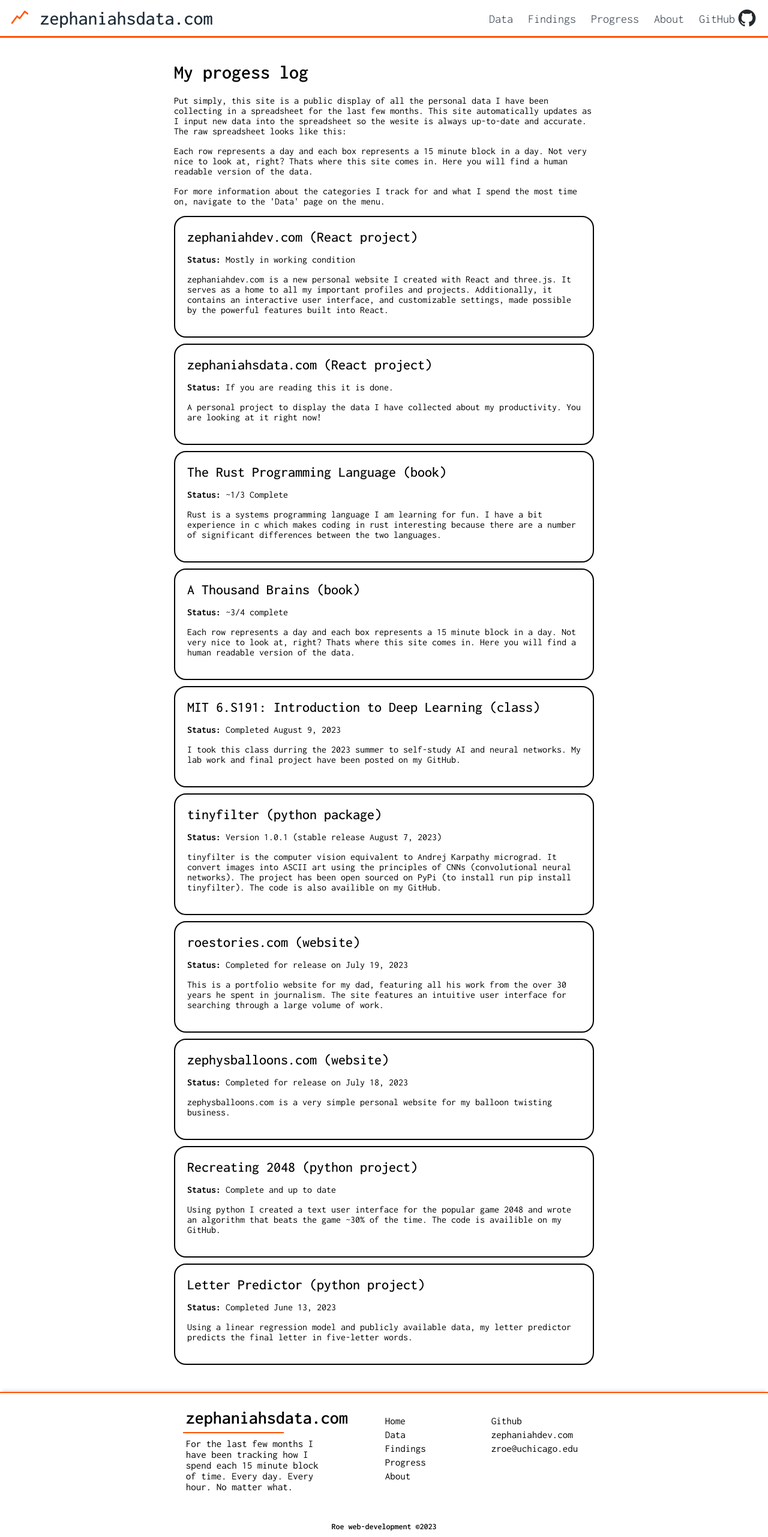
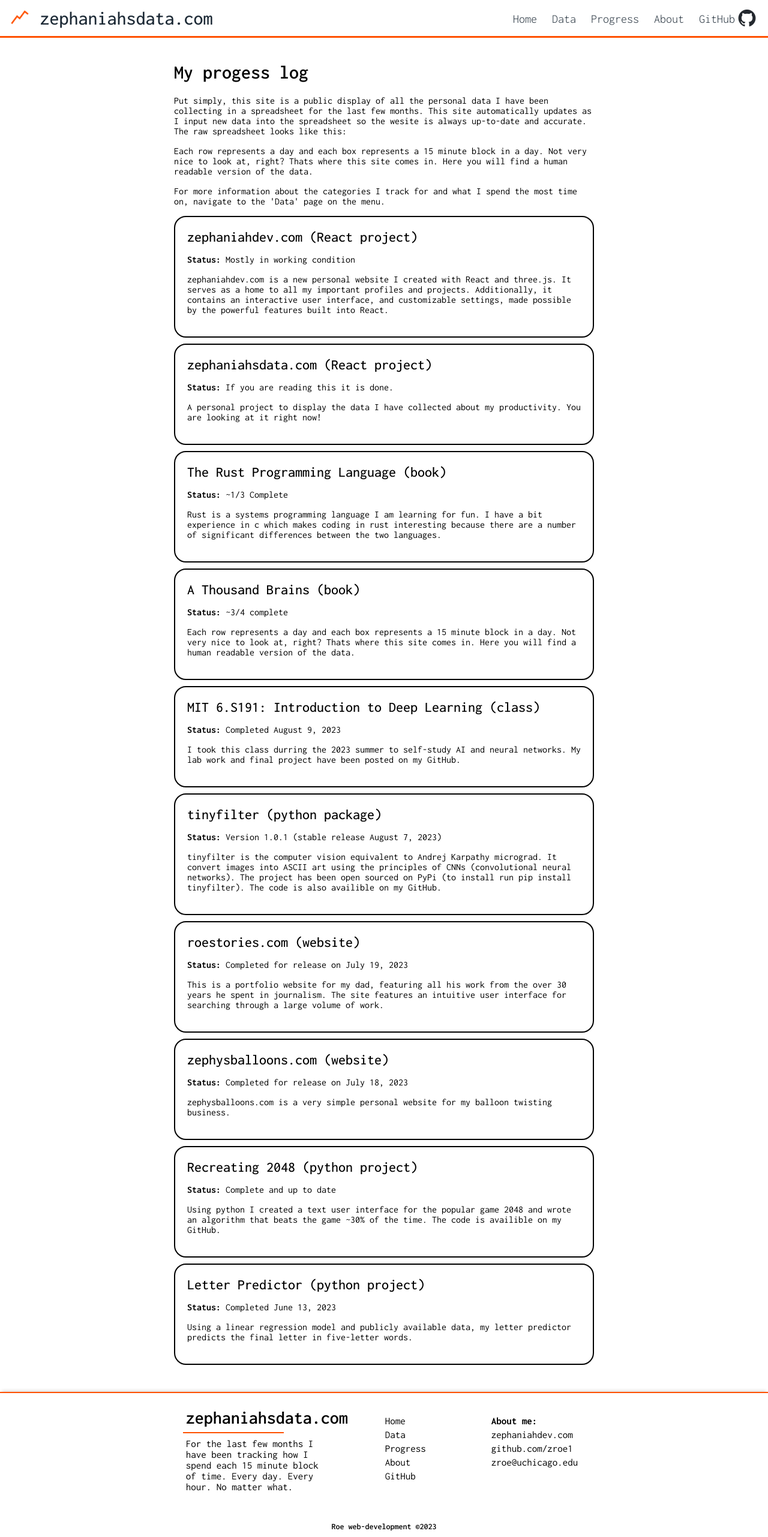
Before and after one commit to zroe1/productivity-site, a Next.js app: page /progress in a window 1280 px wide. Shown: the whole page at 60% size. Built offline with nearby package versions, Linux system fonts and the light colour scheme.

Commit message:
reconfigured links and removed results page

```diff
--- a/src/app/components/Footer/Footer.js
+++ b/src/app/components/Footer/Footer.js
@@ -41,13 +41,14 @@
             <div className={styles.footerMid}>
                 <Link href="/" className={styles.footerText}>Home</Link>
                 <Link href="/" className={styles.footerText}>Data</Link>
-                <Link href="/findings" className={styles.footerText}>Findings</Link>
                 <Link href="/progress" className={styles.footerText}>Progress</Link>
                 <Link href="/" className={styles.footerText}>About</Link>
+                <Link href="/findings" className={styles.footerText}>GitHub</Link>
             </div>
             <div className={styles.footerRight}>
-                <a href="https://github.com/zroe1" target="_blank" className={styles.footerText}>Github</a>
+                <p className={styles.footerText}><b>About me:</b></p>
                 <Link href="https://zephaniahdev.com/" target="_blank" className={styles.footerText}>zephaniahdev.com</Link>
+                <Link href="https://github.com/zroe1" target="_blank" className={styles.footerText}>github.com/zroe1</Link>
                 <p className={styles.footerText}>zroe@uchicago.edu</p>
             </div>
             <div className={styles.bottomFooterText}>
--- a/src/app/components/Header/Header.js
+++ b/src/app/components/Header/Header.js
@@ -31,8 +31,8 @@
         </a>
         <Link className={styles.headerTitle} href="../../">zephaniahsdata.com</Link>
         <nav className={styles.desktopMenu}>
+          <Link className={`${styles.navLink} ${styles.desktopMenuLink}`} href="/">Home</Link>
           <a className={`${styles.navLink} ${styles.desktopMenuLink}` }>Data</a>
-          <Link className={`${styles.navLink} ${styles.desktopMenuLink}`} href="/findings">Findings</Link>
           <Link className={`${styles.navLink} ${styles.desktopMenuLink}`} href="/progress">Progress</Link>
           <Link className={`${styles.navLink} ${styles.desktopMenuLink}`} href="/about">About</Link>
           <a className={`${styles.navLink} ${styles.desktopMenuLink}`}>GitHub</a>
--- a/src/app/components/OpeningText/OpeningText.js
+++ b/src/app/components/OpeningText/OpeningText.js
@@ -42,8 +42,8 @@
       </div>
       <div className={styles.linkList}>
         <HomeButton text="Veiw the data" link="/about"/>
-        <HomeButton text="Findings" link="/findings"/>
         <HomeButton text="Progress log" link="/progress"/>
+        <HomeButton text="Open in GitHub" link="/findings"/>
       </div>
     </div>
   )
```
